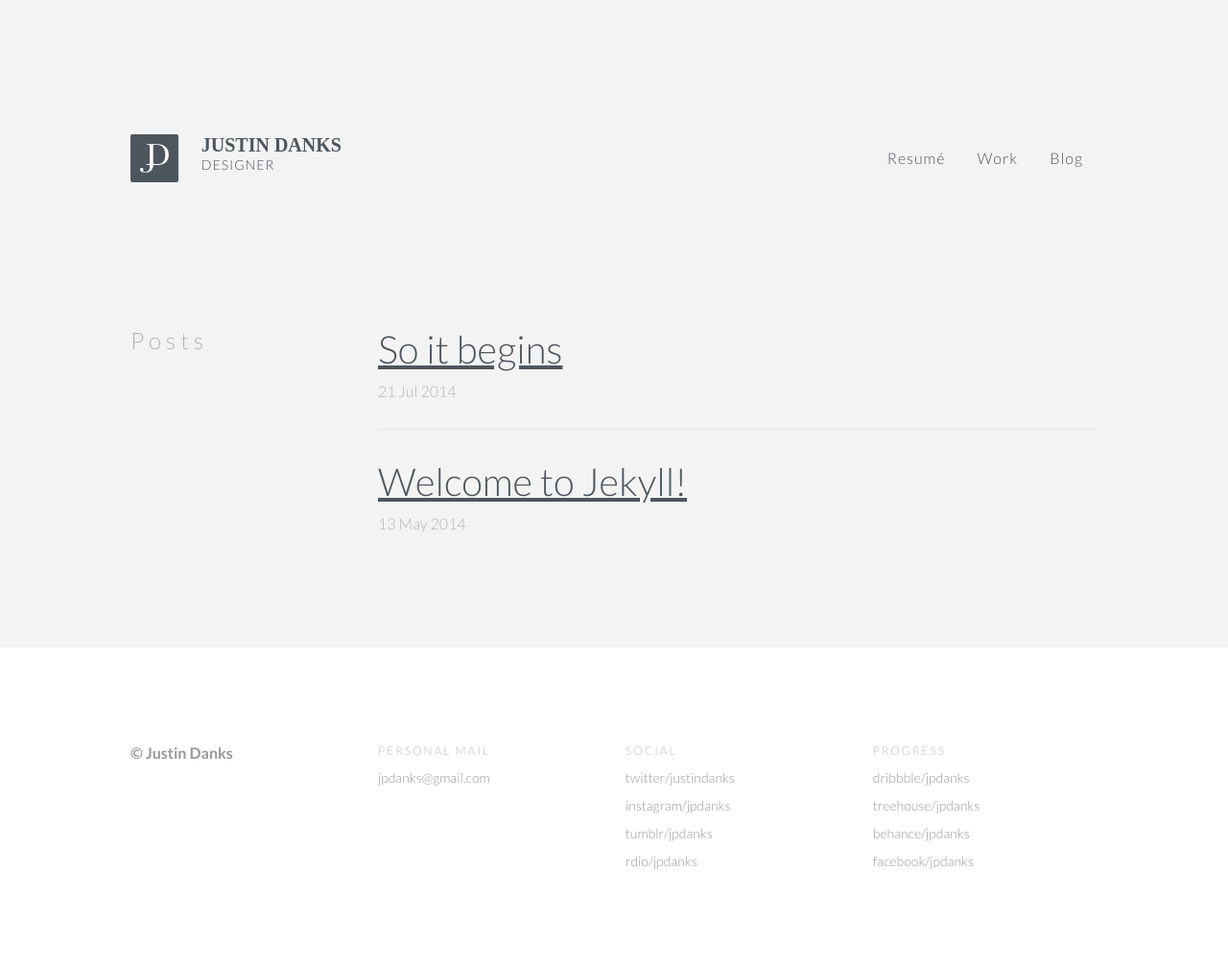
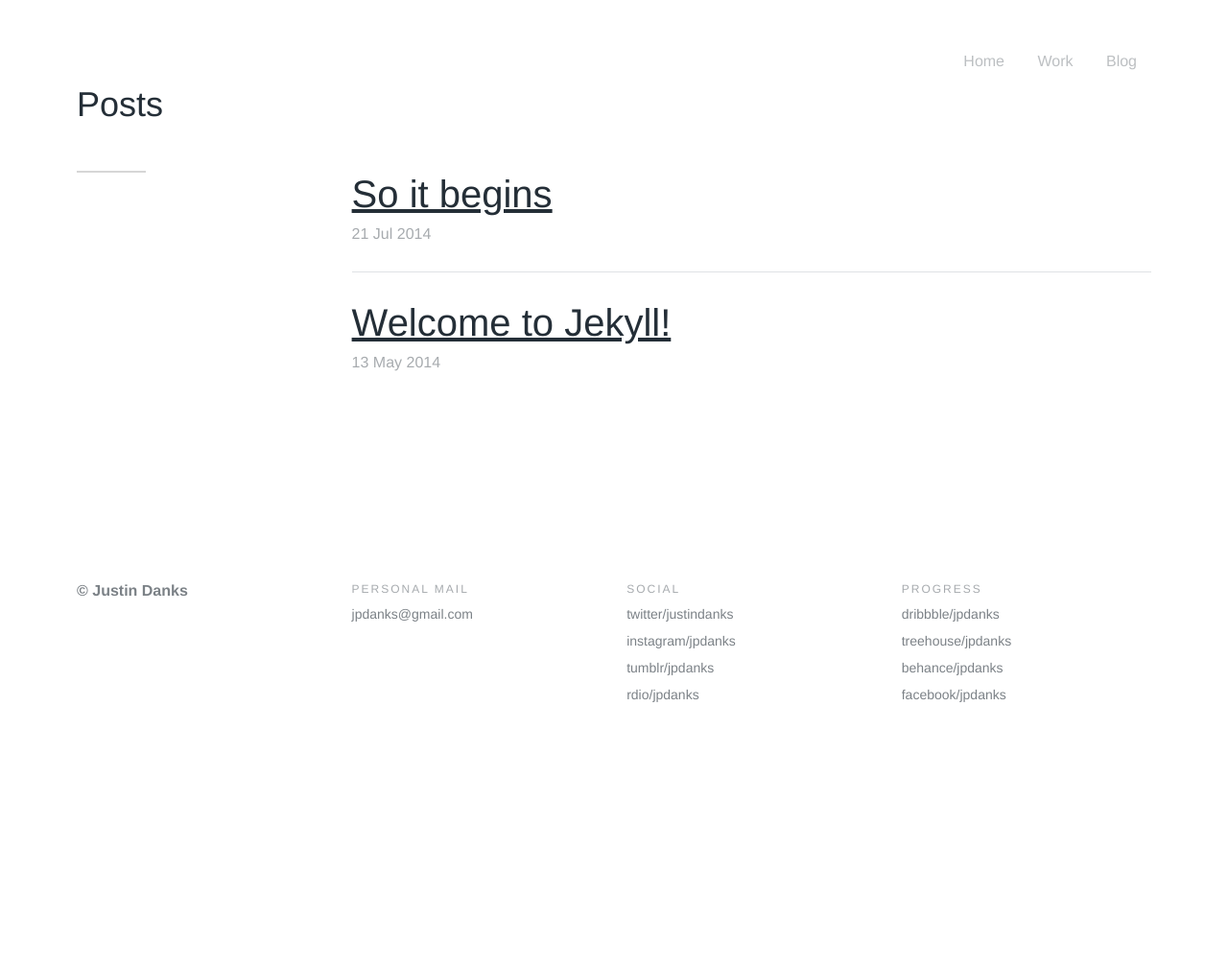
Before and after one commit to jpdanks/jpdanks.github.io, a Jekyll site: the page built from blog.html, in a window 1280 px wide. Shown: the whole page at 96% size. Built offline with Jekyll 4.4.1, drawn with Linux system fonts in a browser that asks for light colours; after the commit the page ends 900 px from its top, so only the background shows below that.

Commit message:
layout updates

```diff
--- a/_layouts/default.html
+++ b/_layouts/default.html
@@ -5,14 +5,10 @@
         <meta http-equiv="X-UA-Compatible" content="IE=edge,chrome=1">
         <title>{{ page.title }}</title>
         <meta name="viewport" content="width=device-width">
-
         <!-- syntax highlighting CSS -->
         <link rel="stylesheet" href="/css/syntax.css">
-
         <!-- Custom CSS -->
         <link rel="stylesheet" href="/css/style.css">
-
-        <link href='http://fonts.googleapis.com/css?family=Lato:300,400,700,400italic' rel='stylesheet' type='text/css'>
 
     </head>
     <body>
@@ -20,18 +16,10 @@
         <div class="container">
           <div class="site">
             <header class="navigation">
-              <a href="/">
-                <img src="../img/logo.png" class="site-logo">
-                <h1 class="title">
-                  {{ site.name }}
-                  <small class="tagline">Designer</small>
-                </h1>
-
-              </a>
               <nav class="menu">
                 <ul class="horizontal-list">
                   <li>
-                    <a class="extra" href="https://docs.google.com/document/d/1XpYHkqGvUq9YyMh1H9EJG28eY2QONoj4ZGEgSjXKPm4/edit?usp=sharing">Resumé</a>
+                    <a class="extra" href="/index.html">Home</a>
                   </li>
                   <li>
                     <a class="extra" href="/work.html">Work</a>
--- a/css/style.css
+++ b/css/style.css
@@ -1,7 +1,8 @@
-* {
-  -webkit-box-sizing: border-box;
-  -moz-box-sizing: border-box;
+html {
   box-sizing: border-box; }
+
+*, *::after, *::before {
+  box-sizing: inherit; }
 
 /*! normalize.css v3.0.1 | MIT License | git.io/normalize */
 /**
@@ -366,32 +367,27 @@ th {
  Basic Layout styling for pages
  ===================================== */
 body {
-  font-family: "Lato", sans-serif;
-  color: #4d565f;
+  font-family: "SF UI Display", Helvetica Neue, sans-serif;
+  color: #242E37;
   font-weight: 200;
-  background-color: #f3f3f3; }
+  background-color: #ffffff; }
 
 img {
   max-width: 100%; }
 
 .container {
-  max-width: 68em;
-  margin-left: auto;
-  margin-right: auto;
-  padding: 2.5rem; }
-  .container:after {
-    content: "";
-    display: table;
-    clear: both; }
+  padding: 2.5rem;
+  max-width: 1200px;
+  margin: 0 auto; }
 
 h1, .h1, h2, .h2, h3, .h3, h4, .h4, h5, .h5, h6, .h6 {
-  font-family: "Lato", sans-serif; }
+  font-family: "SF UI Display", Helvetica Neue, sans-serif; }
 
 /*
 Link styles
 -------------------------- */
 a, a:link {
-  color: #4d565f; }
+  color: #242E37; }
 
 /*
 List styles
@@ -408,52 +404,57 @@ List styles
   margin: 0;
   padding: 0;
   list-style-type: none; }
-  .vertical-list:after {
+  .vertical-list::after {
+    clear: both;
     content: "";
-    display: table;
-    clear: both; }
+    display: table; }
 
 .horizontal-list {
   margin: 0;
   padding: 0;
   list-style-type: none; }
-  .horizontal-list:after {
+  .horizontal-list::after {
+    clear: both;
     content: "";
-    display: table;
-    clear: both; }
+    display: table; }
   .horizontal-list li {
     display: inline-block; }
     .horizontal-list li a {
       position: relative;
       display: block; }
 
-.page {
+main {
   overflow: hidden;
-  margin-top: 3.125rem; }
-  .page:after {
+  margin-top: 6.25rem; }
+  main::after {
+    clear: both;
     content: "";
-    display: table;
-    clear: both; }
-  .page .page-row {
+    display: table; }
+  main .page-row {
     display: block; }
-    .page .page-row:after {
+    main .page-row::after {
+      clear: both;
       content: "";
-      display: table;
-      clear: both; }
+      display: table; }
 
 .page-title {
   float: left;
   display: block;
   margin-right: 2.35765%;
-  width: 23.23176%;
-  opacity: .4; }
+  width: 100%; }
   .page-title:last-child {
     margin-right: 0; }
   .page-title h1 {
     margin: 0;
-    font-weight: 200;
-    font-size: 1.5rem;
-    letter-spacing: 0.3125rem; }
+    font-weight: 400;
+    font-size: 2.25rem; }
+    .page-title h1:after {
+      content: " ";
+      background: #D6D6D6;
+      width: 4.5rem;
+      display: block;
+      height: 0.125rem;
+      margin-top: 3rem; }
 
 .page-hero {
   float: left;
@@ -511,92 +512,38 @@ List styles
  The Header across the site
  ===================================== */
 header.navigation {
-  padding: 6.25rem 0;
+  padding: 0;
   overflow: hidden; }
-  header.navigation:after {
+  header.navigation::after {
+    clear: both;
     content: "";
-    display: table;
-    clear: both; }
+    display: table; }
   header.navigation a {
     text-decoration: none; }
-    header.navigation a img.site-logo {
-      max-width: 50px;
-      max-height: 50px;
-      padding: 0.625rem;
-      border-radius: 0.125rem;
-      background-color: #4d565f;
-      float: left;
-      display: block;
-      margin-right: 2.35765%;
-      width: 14.70196%;
-      -webkit-transition: all 0.1s ease-in-out;
-      -moz-transition: all 0.1s ease-in-out;
-      transition: all 0.1s ease-in-out; }
-      header.navigation a img.site-logo:last-child {
-        margin-right: 0; }
-    header.navigation a h1 {
-      font-family: "Brandon grotesque";
-      text-transform: uppercase;
-      color: #4d565f;
-      margin: 0;
-      font-size: 1.25rem;
-      float: left;
-      display: block;
-      margin-right: 2.35765%;
-      width: 31.76157%; }
-      header.navigation a h1:last-child {
-        margin-right: 0; }
-      header.navigation a h1 small.tagline {
-        display: block;
-        font-family: "Lato", sans-serif;
-        font-weight: 200;
-        margin: 0;
-        font-size: 0.875rem;
-        letter-spacing: 0.0625rem; }
-    header.navigation a:hover img.site-logo {
-      background-color: #689ebd; }
   header.navigation nav.menu {
     float: left;
     display: block;
     margin-right: 2.35765%;
-    width: 48.82117%;
+    width: 100%;
     float: right;
     text-align: right;
-    font-family: "Lato", sans-serif; }
+    font-family: "SF UI Display", Helvetica Neue, sans-serif; }
     header.navigation nav.menu:last-child {
       margin-right: 0; }
     header.navigation nav.menu li a {
       padding: 0.9375rem 0.3125rem;
       margin: 0 0.625rem;
-      font-weight: 300;
-      letter-spacing: 0.0625rem; }
-      header.navigation nav.menu li a:before {
-        position: absolute;
-        top: 85%;
-        left: 0;
-        width: 100%;
-        height: 2px;
-        background-color: #689ebd;
-        content: '';
-        opacity: 0;
-        -webkit-transition: opacity 0.3s, -webkit-transform 0.3s;
-        -moz-transition: opacity 0.3s, -moz-transform 0.3s;
-        transition: opacity 0.3s, transform 0.3s;
-        -webkit-transform: translateY(5px);
-        -moz-transform: translateY(5px);
-        transform: translateY(5px); }
-      header.navigation nav.menu li a:hover:before {
-        opacity: 1;
-        -webkit-transform: translateY(0px);
-        -moz-transform: translateY(0px);
-        transform: translateY(0px); }
+      opacity: 0.3;
+      font-weight: 400; }
+      header.navigation nav.menu li a:hover {
+        opacity: 1; }
 
 /*
  The Footer across the site
  ===================================== */
 footer.footer {
   margin-top: 3.125rem;
-  background-color: white;
+  background-color: #fff;
   padding: 3.125rem 0; }
   footer.footer .footer-list li {
     margin: 0.625rem 0; }
@@ -605,36 +552,36 @@ footer.footer {
       font-size: 0.875rem;
       opacity: .6; }
       footer.footer .footer-list li a:hover {
-        color: #689ebd; }
+        color: #689EBD; }
     footer.footer .footer-list li strong {
       opacity: .6; }
 
-.grid-items:after {
+.grid-items::after {
+  clear: both;
   content: "";
-  display: table;
-  clear: both; }
+  display: table; }
 .grid-items .grid-item {
   -webkit-transition: all 0.2s ease-in-out;
   -moz-transition: all 0.2s ease-in-out;
   transition: all 0.2s ease-in-out;
   height: 14em;
-  background: #dddddd;
+  background: #d6d6d6;
   width: 100%;
   overflow: hidden;
   float: left;
   padding: 2em;
   border-top: 0;
-  border-bottom: 9px solid #f3f3f3;
-  border-left: 4.5px solid #f3f3f3;
-  border-right: 4.5px solid #f3f3f3;
+  border-bottom: 9px solid #ffffff;
+  border-left: 4.5px solid #ffffff;
+  border-right: 4.5px solid #ffffff;
   text-align: center;
   cursor: pointer;
   text-decoration: none; }
-  @media screen and (min-width: 53.75em) {
+  @media screen and (min-width: 50em) {
     .grid-items .grid-item {
       width: 33.33333%; } }
   .grid-items .grid-item:nth-child(1) {
-    background-color: #0076ad; }
+    background-color: #0076AD; }
     .grid-items .grid-item:nth-child(1):hover {
       background-color: #0099e0;
       background-repeat: no-repeat;
@@ -648,35 +595,35 @@ footer.footer {
       background-position: top;
       background-size: cover; }
   .grid-items .grid-item:nth-child(3) {
-    background-color: #7bae5e; }
+    background-color: #7BAE5E; }
     .grid-items .grid-item:nth-child(3):hover {
       background-color: #97bf80;
       background-repeat: no-repeat;
       background-position: top;
       background-size: cover; }
   .grid-items .grid-item:nth-child(4) {
-    background-color: #73b1d2; }
+    background-color: #73B1D2; }
     .grid-items .grid-item:nth-child(4):hover {
       background-color: #9ac7de;
       background-repeat: no-repeat;
       background-position: top;
       background-size: cover; }
   .grid-items .grid-item:nth-child(5) {
-    background-color: #f97676; }
+    background-color: #F97676; }
     .grid-items .grid-item:nth-child(5):hover {
       background-color: #fba7a7;
       background-repeat: no-repeat;
       background-position: top;
       background-size: cover; }
   .grid-items .grid-item:nth-child(6) {
-    background-color: #7fd0cd; }
+    background-color: #7FD0CD; }
     .grid-items .grid-item:nth-child(6):hover {
       background-color: #a4dedc;
       background-repeat: no-repeat;
       background-position: top;
       background-size: cover; }
   .grid-items .grid-item:nth-child(7) {
-    background-color: #d07fab; }
+    background-color: #D07FAB; }
     .grid-items .grid-item:nth-child(7):hover {
       background-color: #dea4c3;
       background-repeat: no-repeat;
@@ -697,7 +644,7 @@ footer.footer {
   @media screen and (min-width: 40em) {
     .grid-items .grid-item p {
       max-width: 70%; } }
-@media screen and (min-width: 53.75em) {
+@media screen and (min-width: 50em) {
   .grid-items .grid-item-big {
     width: 66.66667%; } }
 @media screen and (min-width: 40em) {
@@ -705,7 +652,7 @@ footer.footer {
     max-width: 60%; } }
 .grid-items .grid-item-image {
   background: url(/images/lake-transparent.png);
-  background-color: #dddddd;
+  background-color: #d6d6d6;
   background-repeat: no-repeat;
   background-position: top;
   background-size: cover; }
--- a/scss/style.scss
+++ b/scss/style.scss
@@ -1,4 +1,3 @@
-
 
 @import "bourbon/bourbon";
 @import "neat/neat";
```
Also changed, not shown: index.html (+7 -21 lines), scss/components/_header.scss (+5 -56 lines), scss/components/_layouts.scss (+16 -9 lines), scss/components/_variables.scss (+13 -8 lines), scss/components/_footer.scss (line endings or trailing spaces), scss/components/_grid.scss (line endings or trailing spaces), scss/components/_normalize.scss (line endings or trailing spaces), 10 other files.
